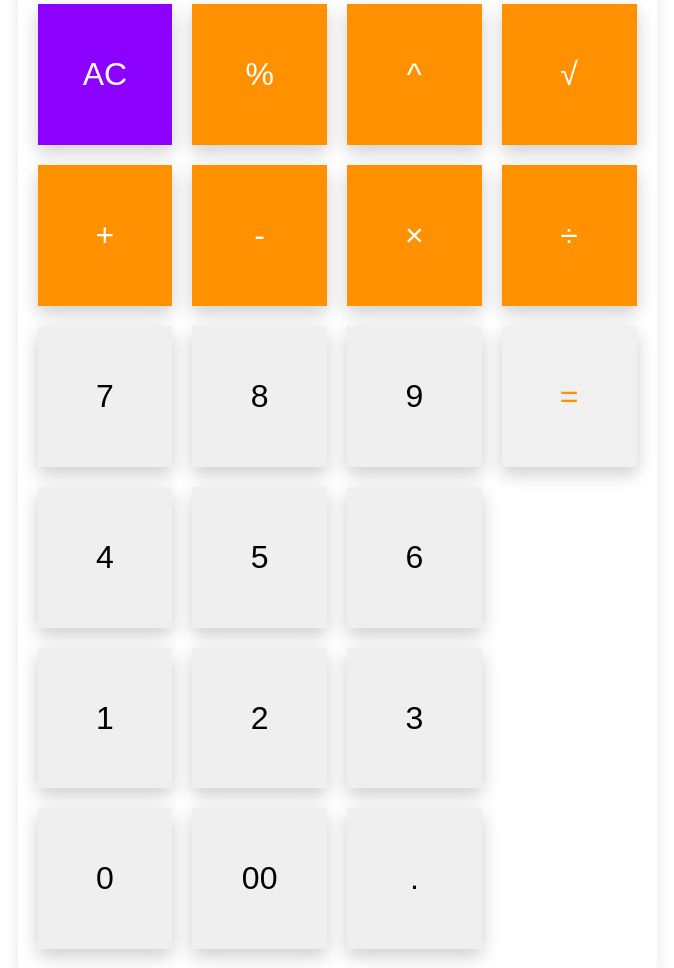
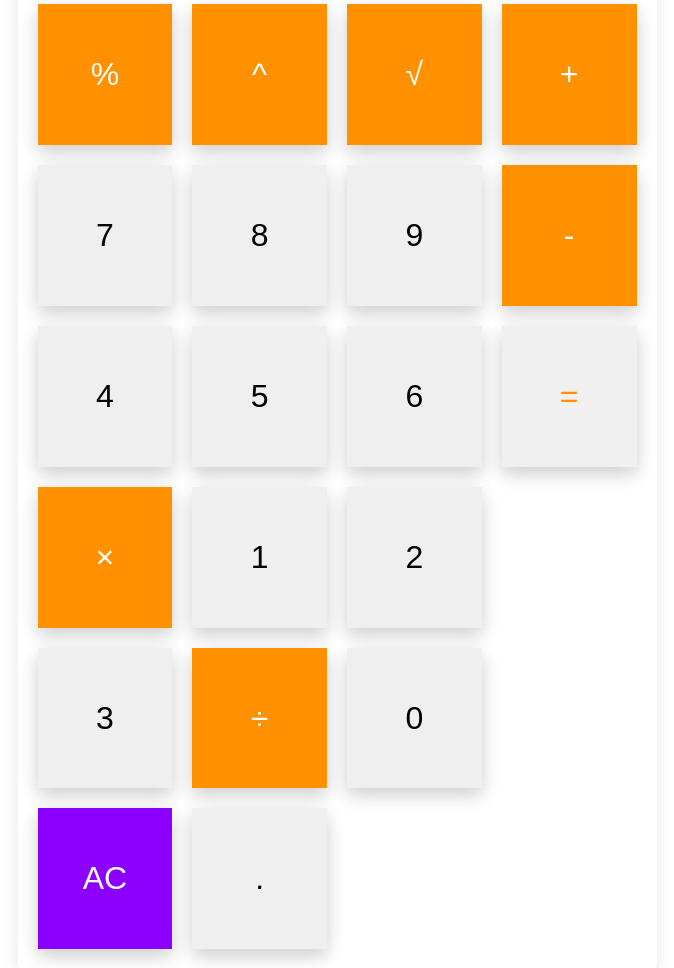
Before and after one commit to chuck1z/Oruinwan, a plain HTML site: page accordiontest/index.html in a window 1280 px wide. Shown: the part 608-1576 px from the top of the page, without its empty margins (303-977 px from the left). Drawn offline with Linux system fonts and the light colour scheme.

Commit message:
Update index.html

```diff
--- a/accordiontest/index.html
+++ b/accordiontest/index.html
@@ -43,33 +43,36 @@
               </form>
 
               <div class="calculator-keys">
-                <button type="button" class="all-clear function" value ="all-clear"">AC</button>
                 <button type="button" class="operator" data-operator="%" value="mod">%</button>
                 <button type="button" class="operator" data-operator="^" value="^">^</button>
                 <button type="button" class="sqrt" data-sqrt="√" value="sqrt">√</button>
+                <button type="button" class="operator" data-operator="+" value="+">+</button>
 
-                <button type="button" class="operator" data-operator="+" value="+">+</button>
-                <button type="button" class="operator" data-operator="-" value="-">-</button>
-                <button type="button" class="operator" data-operator="*" value="*">&times;</button>
-                <button type="button" class="operator" data-operator=":" value="/">&divide;</button>
+
+
+
 
                 <button type="button" value="7" data-btn="7" class="btn">7</button>
                 <button type="button" value="8" data-btn="8" class="btn">8</button>
                 <button type="button" value="9" data-btn="9" class="btn">9</button>
+                <button type="button" class="operator" data-operator="-" value="-">-</button>
 
 
                 <button type="button" value="4" data-btn="4" class="btn">4</button>
                 <button type="button" value="5" data-btn="5" class="btn">5</button>
                 <button type="button" value="6" data-btn="6" class="btn">6</button>
 
+                <button type="button" class="operator" data-operator="*" value="*">&times;</button>
+
 
                 <button type="button" value="1" data-btn="1" class="btn">1</button>
                 <button type="button" value="2" data-btn="2" class="btn">2</button>
                 <button type="button" value="3" data-btn="3" class="btn">3</button>
+                <button type="button" class="operator" data-operator=":" value="/">&divide;</button>
 
 
                 <button type="button" value="0" data-btn="0" class="btn">0</button>
-                <button type="button" value="00" data-btn="00" class ="btn">00</button>
+                <button type="button" class="all-clear function" value ="all-clear">AC</button>
                 <button type="button" class="decimal" data-decimal="dot" value=".">.</button>
 
                 <button type="button" class="ans operator" value="=">=</button>
```
